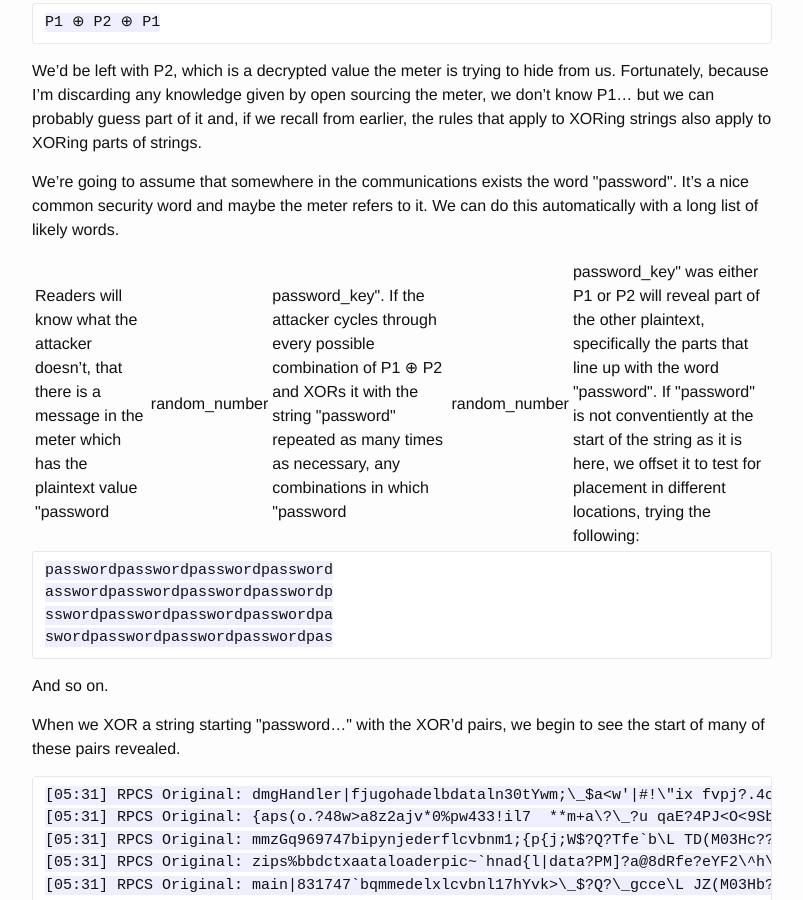
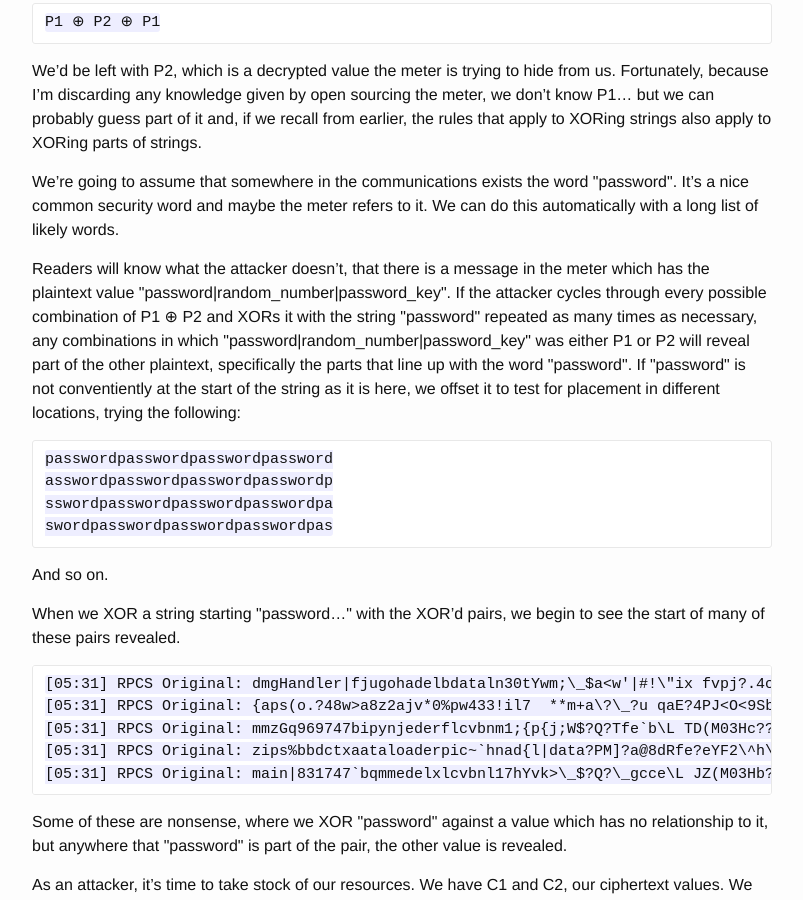
Before and after one commit to ByteString/bytestring.github.io, a Jekyll site: the page built from _posts/2015-03-29-attacking-osiris-crypto-2.markdown, in a window 1280 px wide and 900 px high, scrolled down 2528 px. Shown: the whole window, without its empty margins (238-1041 px from the left). Built offline with Jekyll 4.4.1, drawn with Linux system fonts in a browser that asks for light colours.

Commit message:
More formats

```diff
--- a/_posts/2015-03-29-attacking-osiris-crypto-2.markdown
+++ b/_posts/2015-03-29-attacking-osiris-crypto-2.markdown
@@ -78,7 +78,7 @@ We'd be left with P2, which is a decrypted value the meter is trying to hide fro
 
 We're going to assume that somewhere in the communications exists the word \"password\". It's a nice common security word and maybe the meter refers to it. We can do this automatically with a long list of likely words.
 
-Readers will know what the attacker doesn't, that there is a message in the meter which has the plaintext value \"password|random\_number|password\_key\". If the attacker cycles through every possible combination of P1 ⊕ P2 and XORs it with the string \"password\" repeated as many times as necessary, any combinations in which \"password|random\_number|password\_key\" was either P1 or P2 will reveal part of the other plaintext, specifically the parts that line up with the word \"password\". If \"password\" is not conventiently at the start of the string as it is here, we offset it to test for placement in different locations, trying the following:
+Readers will know what the attacker doesn't, that there is a message in the meter which has the plaintext value \"password\|random\_number\|password\_key\". If the attacker cycles through every possible combination of P1 ⊕ P2 and XORs it with the string \"password\" repeated as many times as necessary, any combinations in which \"password\|random\_number\|password\_key\" was either P1 or P2 will reveal part of the other plaintext, specifically the parts that line up with the word \"password\". If \"password\" is not conventiently at the start of the string as it is here, we offset it to test for placement in different locations, trying the following:
 
     passwordpasswordpasswordpassword
     asswordpasswordpasswordpasswordp
```
